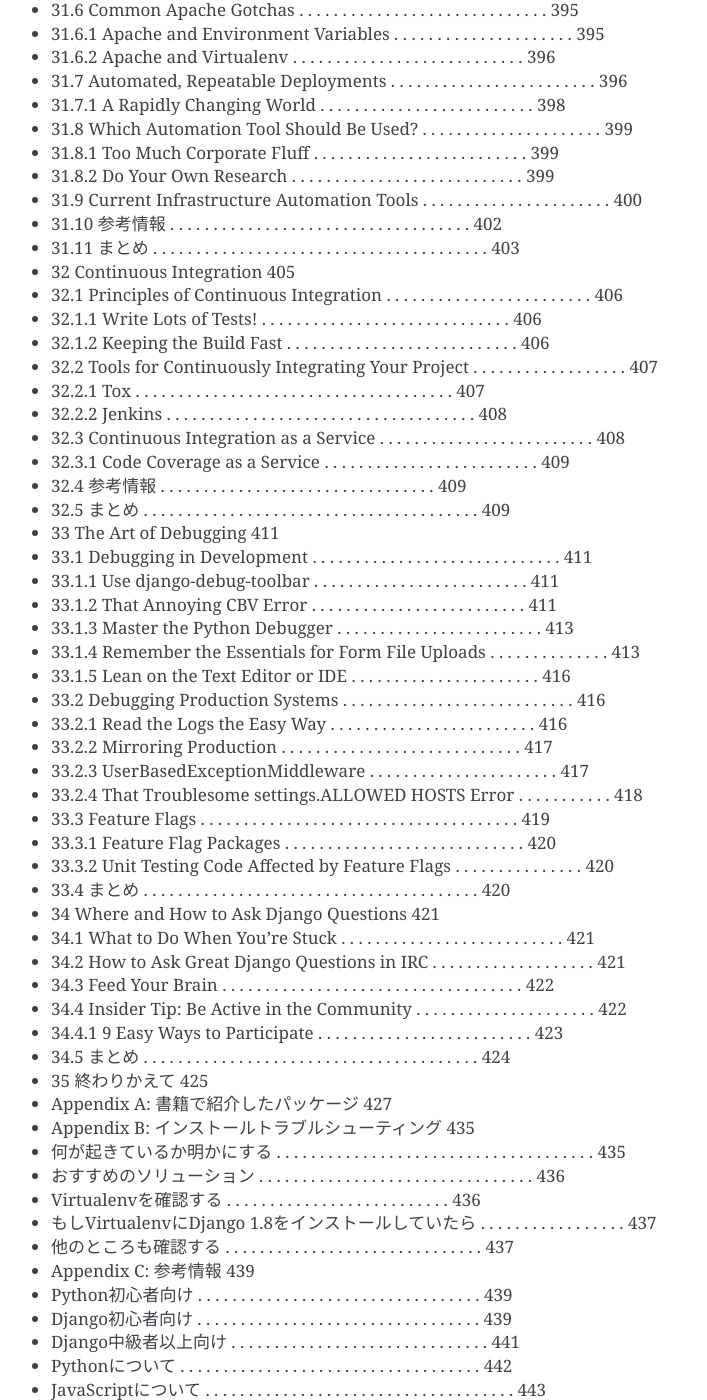
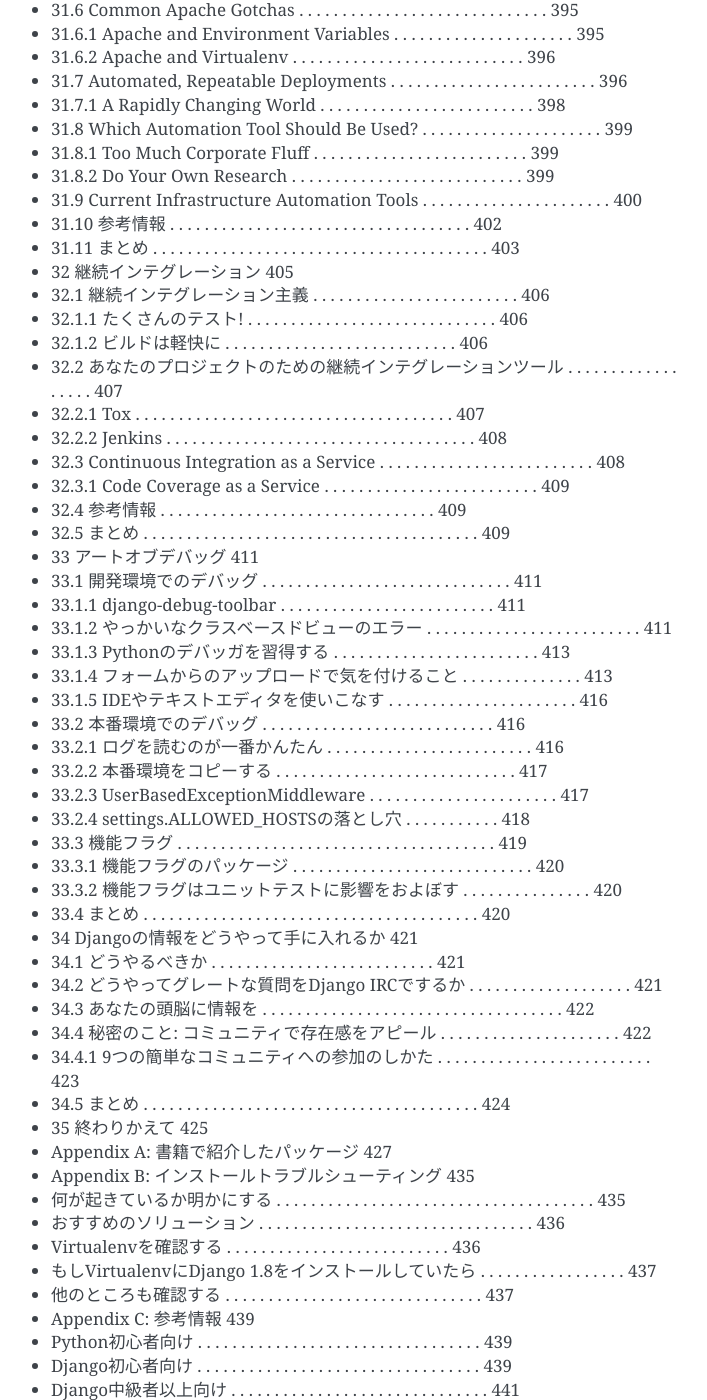
Before and after one commit to jbking/two-scoops-of-django-ja, a Sphinx documentation site: the page built from source/index.rst, in a window 1280 px wide and 1400 px high, scrolled down 14147 px. Shown: the whole window, without its empty margins (399-1106 px from the left). Built offline with Sphinx 7.4.7, drawn with Linux system fonts in a browser that asks for light colours.

Commit message:
32章まで

```diff
--- a/source/index.rst
+++ b/source/index.rst
@@ -579,39 +579,39 @@
 * 31.9 Current Infrastructure Automation Tools . . . . . . . . . . . . . . . . . . . . . . 400
 * 31.10 参考情報 . . . . . . . . . . . . . . . . . . . . . . . . . . . . . . . . . . . 402
 * 31.11 まとめ . . . . . . . . . . . . . . . . . . . . . . . . . . . . . . . . . . . . . . . 403
-* 32 Continuous Integration 405
-* 32.1 Principles of Continuous Integration . . . . . . . . . . . . . . . . . . . . . . . . 406
-* 32.1.1 Write Lots of Tests! . . . . . . . . . . . . . . . . . . . . . . . . . . . . . 406
-* 32.1.2 Keeping the Build Fast . . . . . . . . . . . . . . . . . . . . . . . . . . . 406
-* 32.2 Tools for Continuously Integrating Your Project . . . . . . . . . . . . . . . . . . 407
+* 32 継続インテグレーション 405
+* 32.1 継続インテグレーション主義 . . . . . . . . . . . . . . . . . . . . . . . . 406
+* 32.1.1 たくさんのテスト! . . . . . . . . . . . . . . . . . . . . . . . . . . . . . 406
+* 32.1.2 ビルドは軽快に . . . . . . . . . . . . . . . . . . . . . . . . . . . 406
+* 32.2 あなたのプロジェクトのための継続インテグレーションツール . . . . . . . . . . . . . . . . . . 407
 * 32.2.1 Tox . . . . . . . . . . . . . . . . . . . . . . . . . . . . . . . . . . . . . 407
 * 32.2.2 Jenkins . . . . . . . . . . . . . . . . . . . . . . . . . . . . . . . . . . . . 408
 * 32.3 Continuous Integration as a Service . . . . . . . . . . . . . . . . . . . . . . . . . 408
 * 32.3.1 Code Coverage as a Service . . . . . . . . . . . . . . . . . . . . . . . . . 409
 * 32.4 参考情報 . . . . . . . . . . . . . . . . . . . . . . . . . . . . . . . . 409
 * 32.5 まとめ . . . . . . . . . . . . . . . . . . . . . . . . . . . . . . . . . . . . . . . 409
-* 33 The Art of Debugging 411
-* 33.1 Debugging in Development . . . . . . . . . . . . . . . . . . . . . . . . . . . . . 411
-* 33.1.1 Use django-debug-toolbar . . . . . . . . . . . . . . . . . . . . . . . . . 411
-* 33.1.2 That Annoying CBV Error . . . . . . . . . . . . . . . . . . . . . . . . . 411
-* 33.1.3 Master the Python Debugger . . . . . . . . . . . . . . . . . . . . . . . . 413
-* 33.1.4 Remember the Essentials for Form File Uploads . . . . . . . . . . . . . . 413
-* 33.1.5 Lean on the Text Editor or IDE . . . . . . . . . . . . . . . . . . . . . . 416
-* 33.2 Debugging Production Systems . . . . . . . . . . . . . . . . . . . . . . . . . . . 416
-* 33.2.1 Read the Logs the Easy Way . . . . . . . . . . . . . . . . . . . . . . . . 416
-* 33.2.2 Mirroring Production . . . . . . . . . . . . . . . . . . . . . . . . . . . . 417
+* 33 アートオブデバッグ 411
+* 33.1 開発環境でのデバッグ . . . . . . . . . . . . . . . . . . . . . . . . . . . . . 411
+* 33.1.1 django-debug-toolbar . . . . . . . . . . . . . . . . . . . . . . . . . 411
+* 33.1.2 やっかいなクラスベースドビューのエラー . . . . . . . . . . . . . . . . . . . . . . . . . 411
+* 33.1.3 Pythonのデバッガを習得する . . . . . . . . . . . . . . . . . . . . . . . . 413
+* 33.1.4 フォームからのアップロードで気を付けること . . . . . . . . . . . . . . 413
+* 33.1.5 IDEやテキストエディタを使いこなす . . . . . . . . . . . . . . . . . . . . . . 416
+* 33.2 本番環境でのデバッグ . . . . . . . . . . . . . . . . . . . . . . . . . . . 416
+* 33.2.1 ログを読むのが一番かんたん . . . . . . . . . . . . . . . . . . . . . . . . 416
+* 33.2.2 本番環境をコピーする . . . . . . . . . . . . . . . . . . . . . . . . . . . . 417
 * 33.2.3 UserBasedExceptionMiddleware . . . . . . . . . . . . . . . . . . . . . . 417
-* 33.2.4 That Troublesome settings.ALLOWED HOSTS Error . . . . . . . . . . . 418
-* 33.3 Feature Flags . . . . . . . . . . . . . . . . . . . . . . . . . . . . . . . . . . . . . 419
-* 33.3.1 Feature Flag Packages . . . . . . . . . . . . . . . . . . . . . . . . . . . . 420
-* 33.3.2 Unit Testing Code Affected by Feature Flags . . . . . . . . . . . . . . . 420
+* 33.2.4 settings.ALLOWED_HOSTSの落とし穴 . . . . . . . . . . . 418
+* 33.3 機能フラグ . . . . . . . . . . . . . . . . . . . . . . . . . . . . . . . . . . . . . 419
+* 33.3.1 機能フラグのパッケージ . . . . . . . . . . . . . . . . . . . . . . . . . . . . 420
+* 33.3.2 機能フラグはユニットテストに影響をおよぼす . . . . . . . . . . . . . . . 420
 * 33.4 まとめ . . . . . . . . . . . . . . . . . . . . . . . . . . . . . . . . . . . . . . . 420
-* 34 Where and How to Ask Django Questions 421
-* 34.1 What to Do When You’re Stuck . . . . . . . . . . . . . . . . . . . . . . . . . . 421
-* 34.2 How to Ask Great Django Questions in IRC . . . . . . . . . . . . . . . . . . . 421
-* 34.3 Feed Your Brain . . . . . . . . . . . . . . . . . . . . . . . . . . . . . . . . . . . 422
-* 34.4 Insider Tip: Be Active in the Community . . . . . . . . . . . . . . . . . . . . . 422
-* 34.4.1 9 Easy Ways to Participate . . . . . . . . . . . . . . . . . . . . . . . . . 423
+* 34 Djangoの情報をどうやって手に入れるか 421
+* 34.1 どうやるべきか . . . . . . . . . . . . . . . . . . . . . . . . . . 421
+* 34.2 どうやってグレートな質問をDjango IRCでするか . . . . . . . . . . . . . . . . . . . 421
+* 34.3 あなたの頭脳に情報を . . . . . . . . . . . . . . . . . . . . . . . . . . . . . . . . . . . 422
+* 34.4 秘密のこと: コミュニティで存在感をアピール . . . . . . . . . . . . . . . . . . . . . 422
+* 34.4.1 9つの簡単なコミュニティへの参加のしかた . . . . . . . . . . . . . . . . . . . . . . . . . 423
 * 34.5 まとめ . . . . . . . . . . . . . . . . . . . . . . . . . . . . . . . . . . . . . . . 424
 * 35 終わりかえて 425
 * Appendix A: 書籍で紹介したパッケージ 427
```
